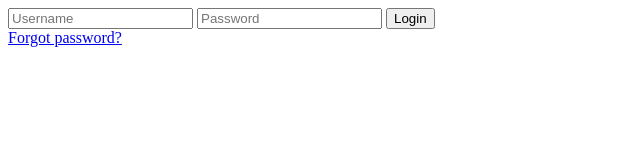
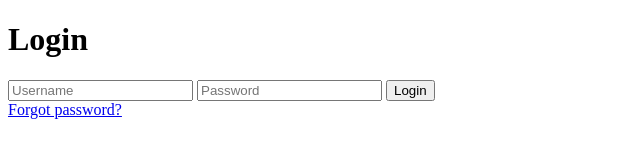
Before and after one commit to tyruke/user-management-test, a website: page login.html in a window 1280 px wide. Shown: the whole page, without its empty margins (0-640 px from the left). Drawn offline with Linux system fonts and the light colour scheme.

Commit message:
Added H1 that says Login

```diff
--- a/login.html
+++ b/login.html
@@ -10,6 +10,7 @@
   <body>
     <main>
       <div class="login-container">
+        <h1>Login</h1>
         <form class="login-form" action="" id="login">
           <input
             class="login-form__input"
```
